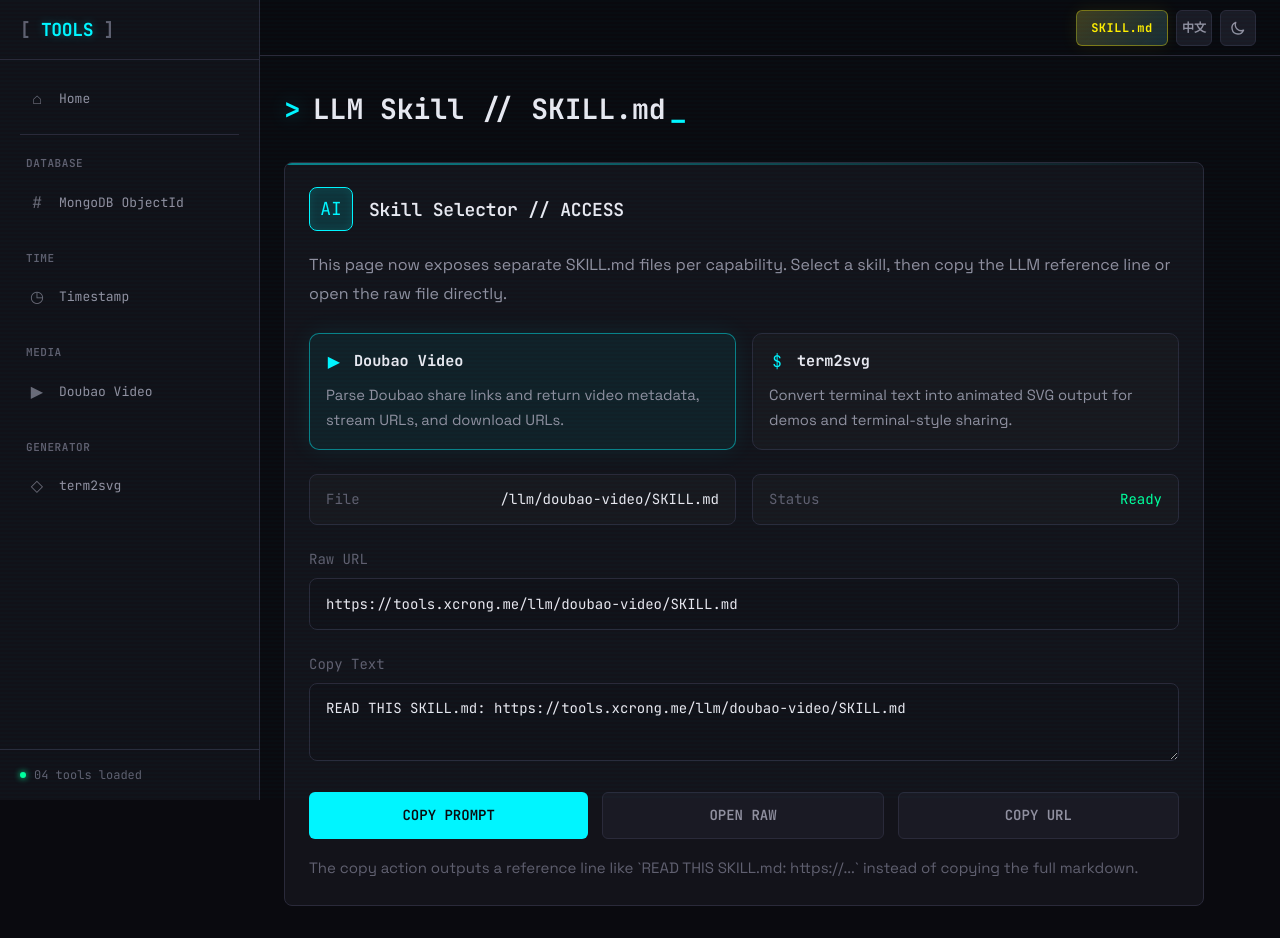
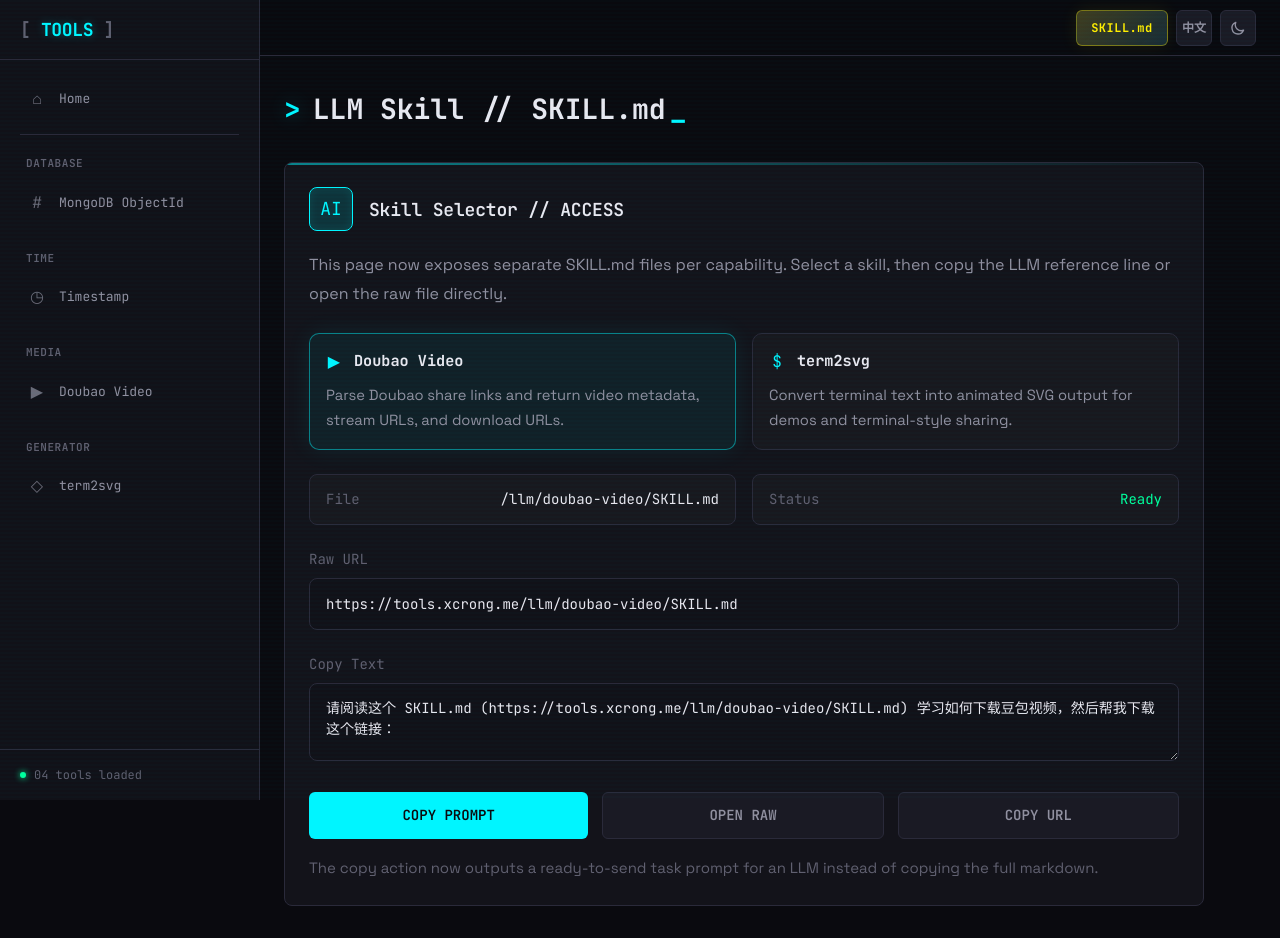
Before and after one commit to xcrong/tools, a SvelteKit app: page /llm-skill in a window 1280 px wide. Built offline with nearby package versions, Linux system fonts and the light colour scheme.

Commit message:
refactor: update llm skill copy prompts

```diff
--- a/src/lib/i18n/locales/en.json
+++ b/src/lib/i18n/locales/en.json
@@ -234,7 +234,7 @@
     "statusLabel": "Status",
     "urlLabel": "Raw URL",
     "copyTextLabel": "Copy Text",
-    "hint": "The copy action outputs a reference line like `READ THIS SKILL.md: https://...` instead of copying the full markdown.",
+    "hint": "The copy action now outputs a ready-to-send task prompt for an LLM instead of copying the full markdown.",
     "status": {
       "loading": "Loading",
       "failed": "Load failed",
--- a/src/lib/i18n/locales/zh.json
+++ b/src/lib/i18n/locales/zh.json
@@ -234,7 +234,7 @@
     "statusLabel": "状态",
     "urlLabel": "原始地址",
     "copyTextLabel": "复制文本",
-    "hint": "复制按钮会输出类似 `READ THIS SKILL.md: https://...` 的引用语句，而不是复制全文。",
+    "hint": "复制按钮会输出可直接发给 LLM 的中文任务提示，例如“请阅读这个 SKILL.md (...) ...”，而不是复制全文。",
     "status": {
       "loading": "加载中",
       "failed": "加载失败",
--- a/src/routes/llm-skill/+page.svelte
+++ b/src/routes/llm-skill/+page.svelte
@@ -38,7 +38,13 @@
     skillOptions.find((skill) => skill.id === selectedSkillId) ?? skillOptions[0],
   )
   const publicRawUrl = $derived(`${siteUrl}${selectedSkill.rawPath}`)
-  const copyText = $derived(`READ THIS SKILL.md: ${publicRawUrl}`)
+  const copyText = $derived.by(() => {
+    if (selectedSkill.id === 'doubao-video') {
+      return `请阅读这个 SKILL.md (${publicRawUrl}) 学习如何下载豆包视频，然后帮我下载这个链接：`
+    }
+
+    return `请阅读这个 SKILL.md (${publicRawUrl}) 学习如何生成 term2svg，然后帮我处理这段终端内容：`
+  })
 
   async function verifySkill() {
     loading = true
```
